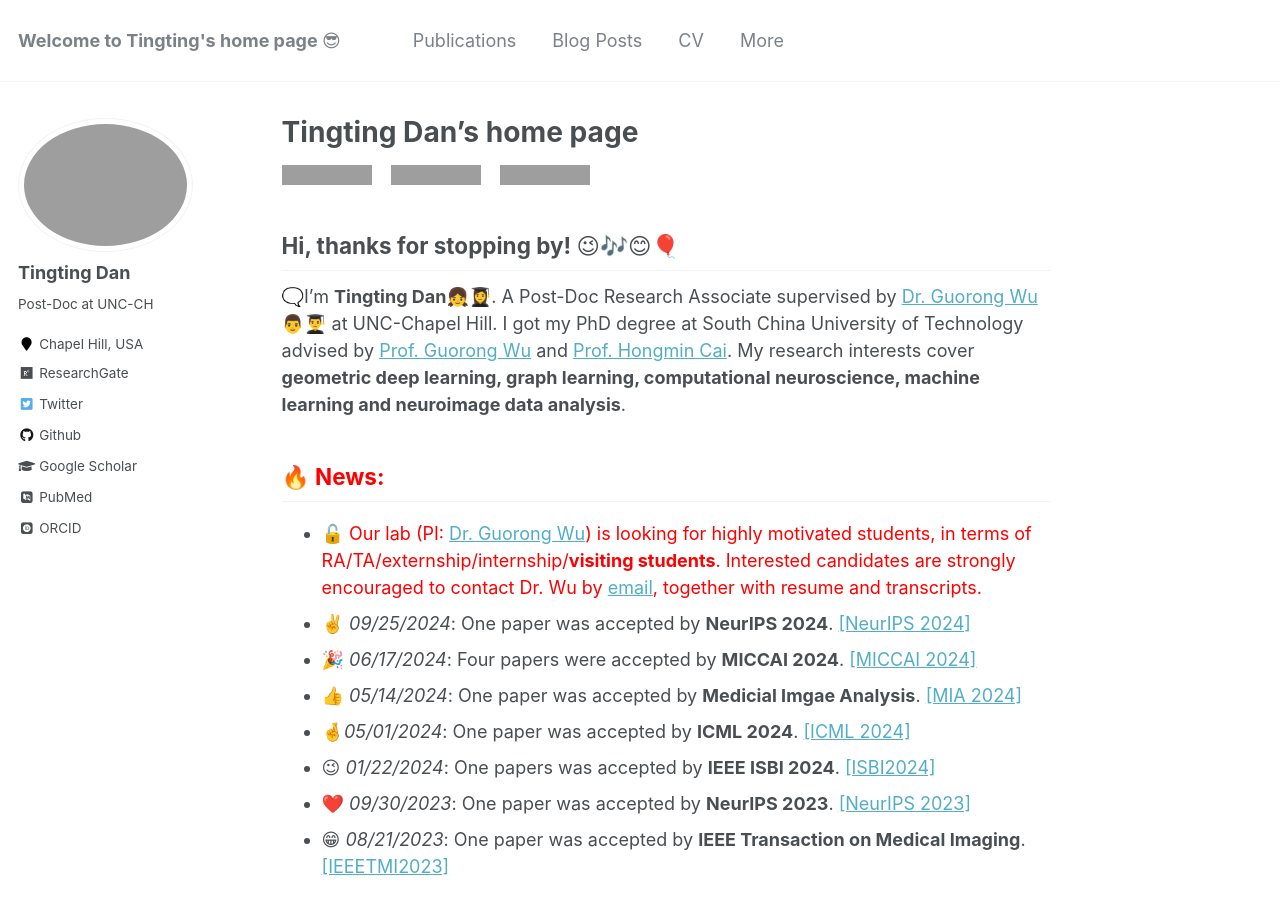
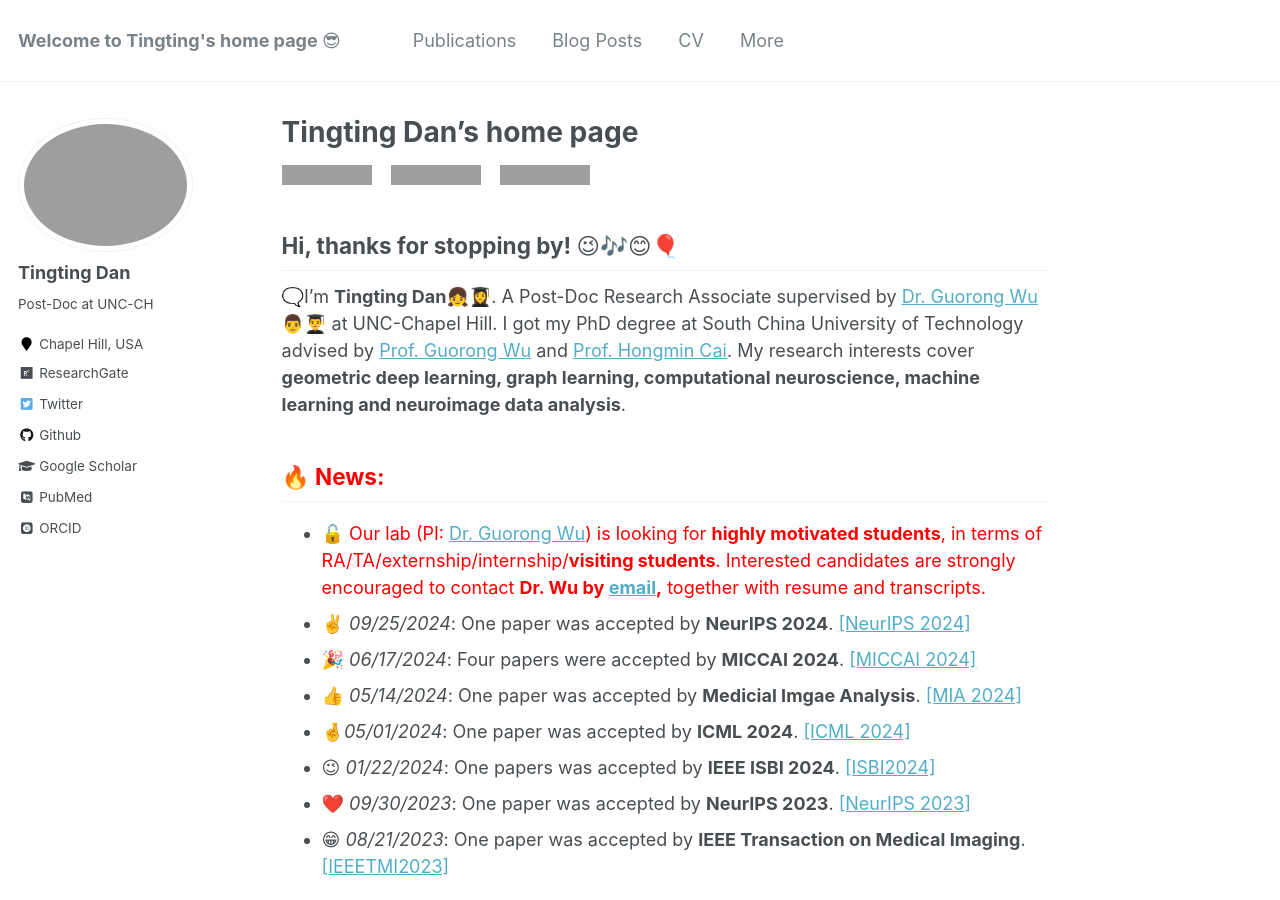
Before and after one commit to Dandy5721/dandy.github.io, a Jekyll site: the page built from _pages/about.md, in a window 1280 px wide and 900 px high. Built offline with Jekyll 4.4.1, drawn with Linux system fonts in a browser that asks for light colours; some web fonts are replaced; comment, search, counter and statistics services are not loaded; grey boxes are pictures that could not be loaded.

Commit message:
Update about.md

```diff
--- a/_pages/about.md
+++ b/_pages/about.md
@@ -17,7 +17,7 @@ redirect_from:
 🗨️I'm **Tingting Dan**👧👩‍🎓. A Post-Doc Research Associate supervised by [Dr. Guorong Wu](https://www.acmlab.org/team)👨👨‍🎓 at UNC-Chapel Hill. I got my PhD degree at South China University of Technology advised by [Prof. Guorong Wu](https://scholar.google.com/citations?user=XVsMB2kAAAAJ&hl=en) and [Prof. Hongmin Cai](https://scholar.google.com.hk/citations?user=B2BWq_EAAAAJ&hl=zh-CN). My research interests cover **geometric deep learning, graph learning, computational neuroscience, machine learning and neuroimage data analysis**.
 
 ## 🔥 <span style="color:red">**News:**</span>
- - 🔓 <span style="color:red"> Our lab (PI: [Dr. Guorong Wu](https://www.acmlab.org/team)) is looking for highly motivated students, in terms of RA/TA/externship/internship/**visiting students**. Interested candidates are strongly encouraged to contact Dr. Wu by [email](grwu@med.unc.edu), together with resume and transcripts.</span>
+ - 🔓 <span style="color:red"> Our lab (PI: [Dr. Guorong Wu](https://www.acmlab.org/team)) is looking for **highly motivated students**, in terms of RA/TA/externship/internship/**visiting students**. Interested candidates are strongly encouraged to contact **Dr. Wu by [email](grwu@med.unc.edu),** together with resume and transcripts.</span>
  - ✌️ _09/25/2024_: One paper was accepted by **NeurIPS 2024**. [[NeurIPS 2024]](https://www.researchgate.net/publication/384365261_NeuroPath_A_Neural_Pathway_Transformer_for_Joining_the_Dots_of_Human_Connectomes)
  - 🎉 _06/17/2024_: Four papers were accepted by **MICCAI 2024**. [[MICCAI 2024]](https://www.sciencedirect.com/science/article/abs/pii/S136184152400135X)
  - 👍 _05/14/2024_: One paper was accepted by **Medicial Imgae Analysis**. [[MIA 2024]](https://www.sciencedirect.com/science/article/abs/pii/S136184152400135X)
```
